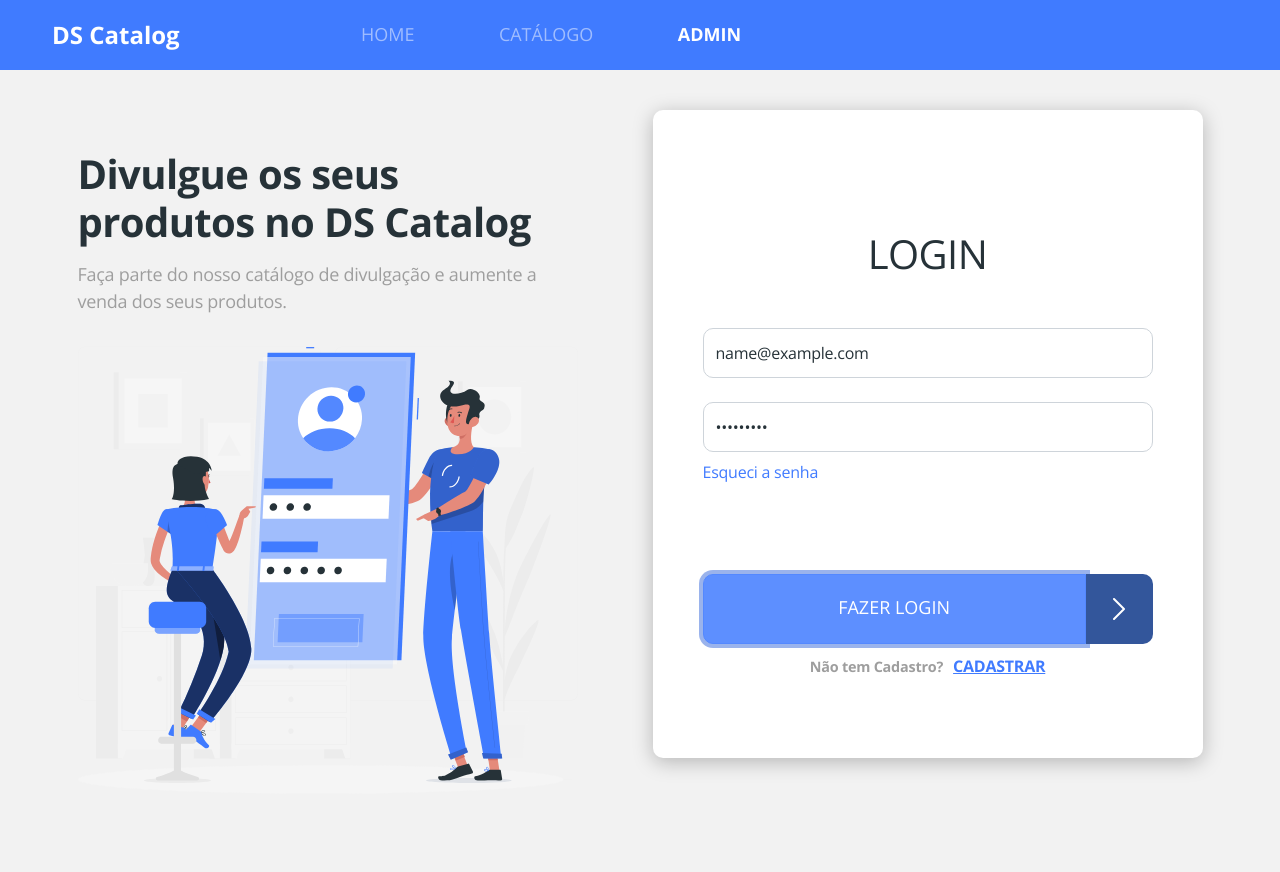
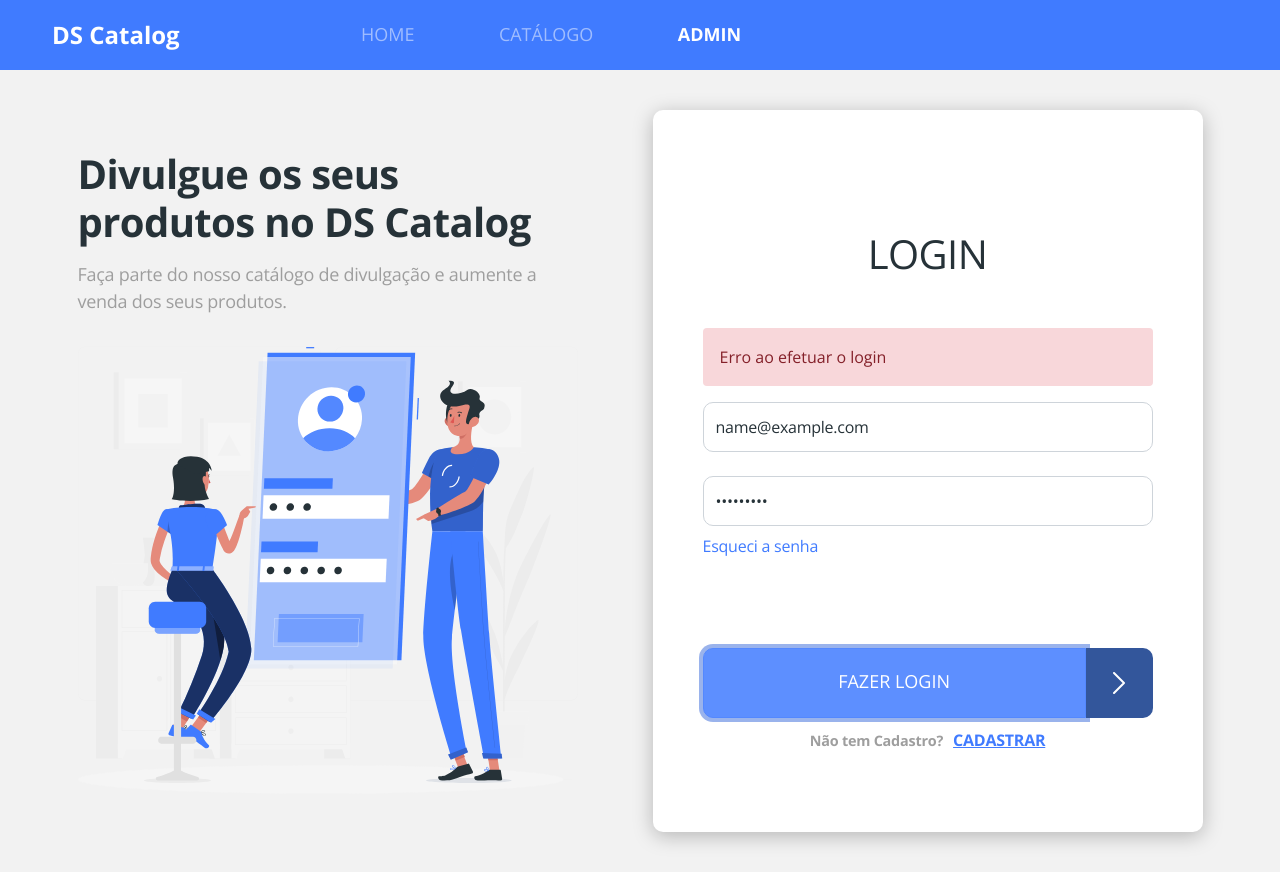
Before and after one commit to mauricioseiblitz/aula-deploy-aws, a React (Create React App) app in the folder frontweb/: page /admin/auth/login in a window 1280 px wide. Both pictures are taken after typing "name@example.com", "Sample123" into the empty fields and a click on the button "FAZER LOGIN". Before the commit the page ends 850 px from the top, so only its background shows below. Built offline with nearby package versions, Linux system fonts and the light colour scheme; no server answers.

Commit message:
Manual error handling

```diff
--- a/frontweb/src/pages/Admin/Auth/Login/index.tsx
+++ b/frontweb/src/pages/Admin/Auth/Login/index.tsx
@@ -4,6 +4,7 @@ import { useForm } from 'react-hook-form';
 
 import './styles.css';
 import { requestBackendLogin } from 'utils/requests';
+import { useState } from 'react';
 
 type FormData = {
     username: string;
@@ -12,14 +13,18 @@ type FormData = {
 
 const Login = () => {
 
+    const [hasError, setHasError] = useState(false);
+
     const { register, handleSubmit } = useForm<FormData>();
 
     const onSubmit = (formData: FormData) => {
         requestBackendLogin(formData)
             .then(response => {
+                setHasError(false);
                 console.log('Sucesso', response);
             })
             .catch(error => {
+                setHasError(true);
                 console.log("ERRO", error);
             })
     }
@@ -27,6 +32,15 @@ const Login = () => {
     return (
         <div className="base-card login-card">
             <h1>LOGIN</h1>
+
+
+
+            {hasError && (
+                <div className="alert alert-danger">
+                    Erro ao efetuar o login
+                </div>
+            )}
+
             <form onSubmit={handleSubmit(onSubmit)}>
                 <div className="mb-4">
                     <input
```
